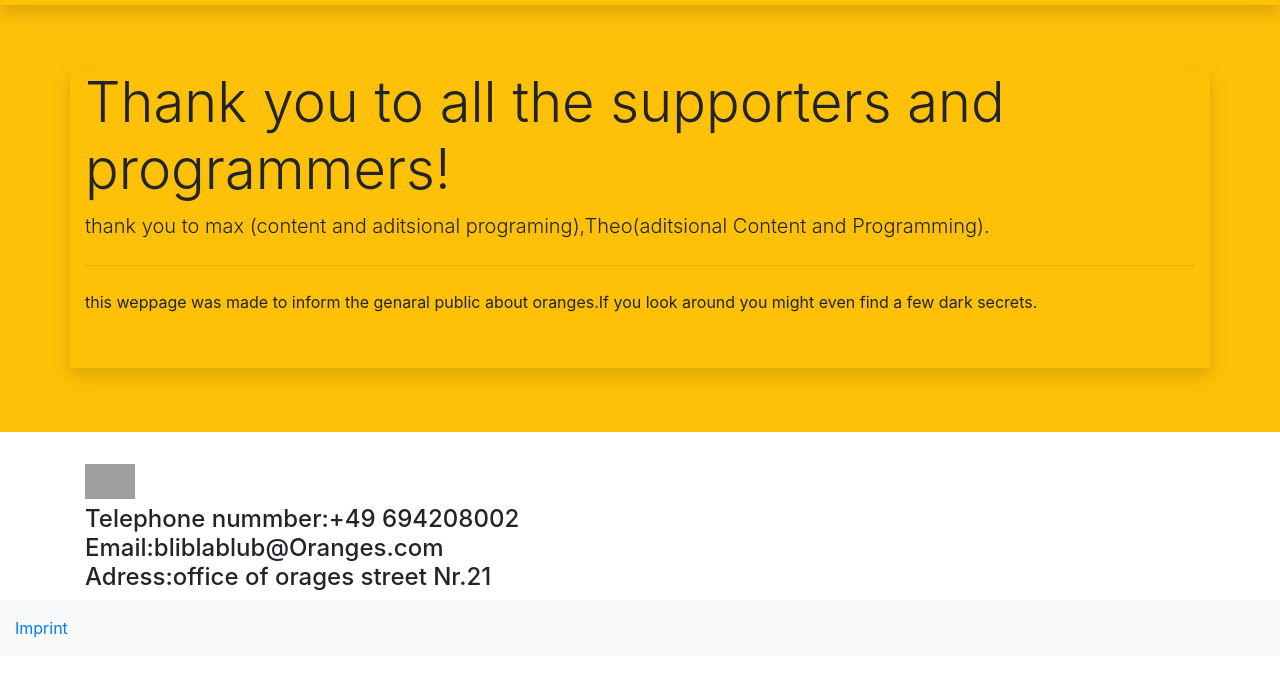
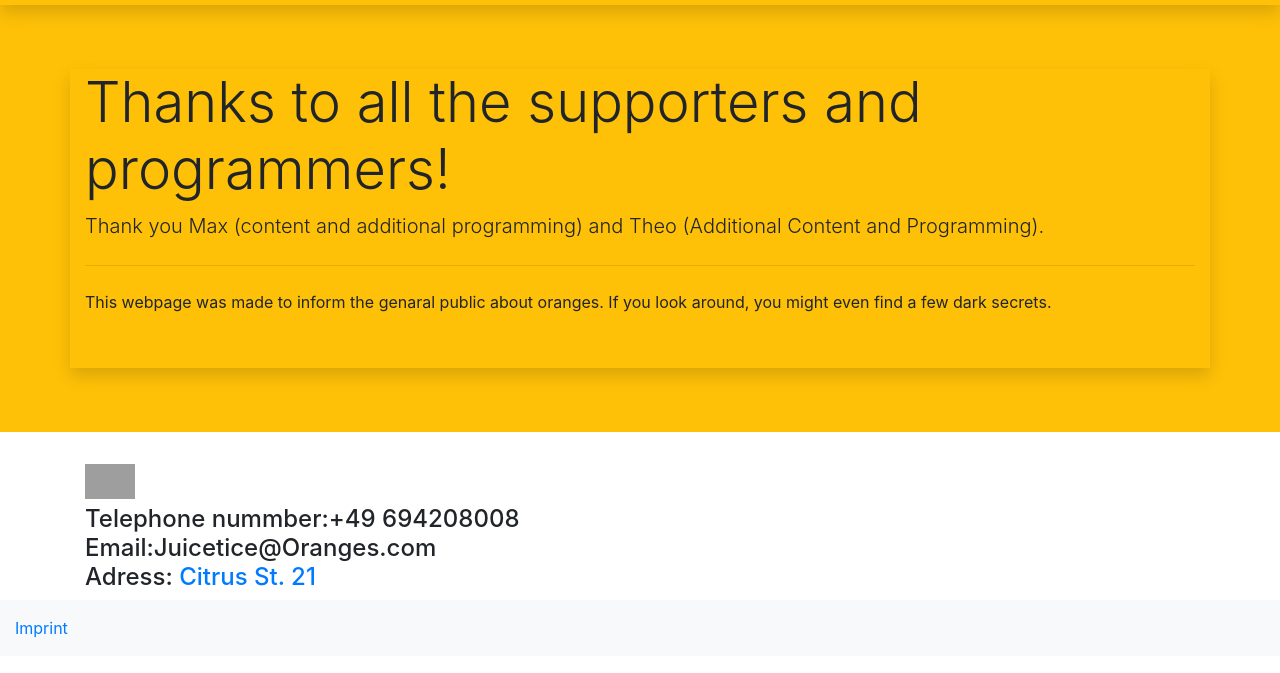
Before and after one commit to Elvitronic/Elvitronic.github.io, a plain HTML site: page imprint.html in a window 1280 px wide. Shown: the part 51-724 px from the top of the page. Drawn offline with nearby package versions, Linux system fonts and the light colour scheme; grey boxes are pictures that could not be loaded.

Commit message:
Update imprint.html

```diff
--- a/imprint.html
+++ b/imprint.html
@@ -50,10 +50,10 @@
 
   <div class="jumbotron bg-warning jumbotron-fluid">
     <div class="container rounded-20 shadow ">
-      <h1 class="display-4">Thank you to all the supporters and programmers!</h1>
-      <p class="lead">thank you to max (content and aditsional programing),Theo(aditsional Content and Programming).</p>
+      <h1 class="display-4">Thanks to all the supporters and programmers!</h1>
+      <p class="lead">Thank you Max (content and additional programming) and Theo (Additional Content and Programming).</p>
       <hr class="my-4">
-      <p>this weppage was made to inform the genaral public about oranges.If you look around you might even find a few dark secrets.</p>
+      <p>This webpage was made to inform the genaral public about oranges. If you look around, you might even find a few dark secrets.</p>
       <a href="/images/tenor.gif" target="blank"><button type="button" class="btn btn-outline-warning">Deliver the Justice</button>
       </a>
     </div>
@@ -66,11 +66,11 @@
 
   <div class="container">
     <h4>
-      Telephone nummber:+49 694208002
+      Telephone nummber:+49 694208008
        <br>
-      Email:bliblablub@Oranges.com
+      Email:Juicetice@Oranges.com
       <br>
-      Adress:office of orages street Nr.21
+      Adress: <a href="https://www.google.de/maps/place/21+Citrus+St,+Golden+Grove+SA+5125,+Australien/@-34.7815404,138.7122928,18z/data=!4m5!3m4!1s0x6ab0b329c946a0f9:0x37ac876978ea12bd!8m2!3d-34.7812275!4d138.7120451">Citrus St. 21</a>
     </h4>
   </div>
 
```
